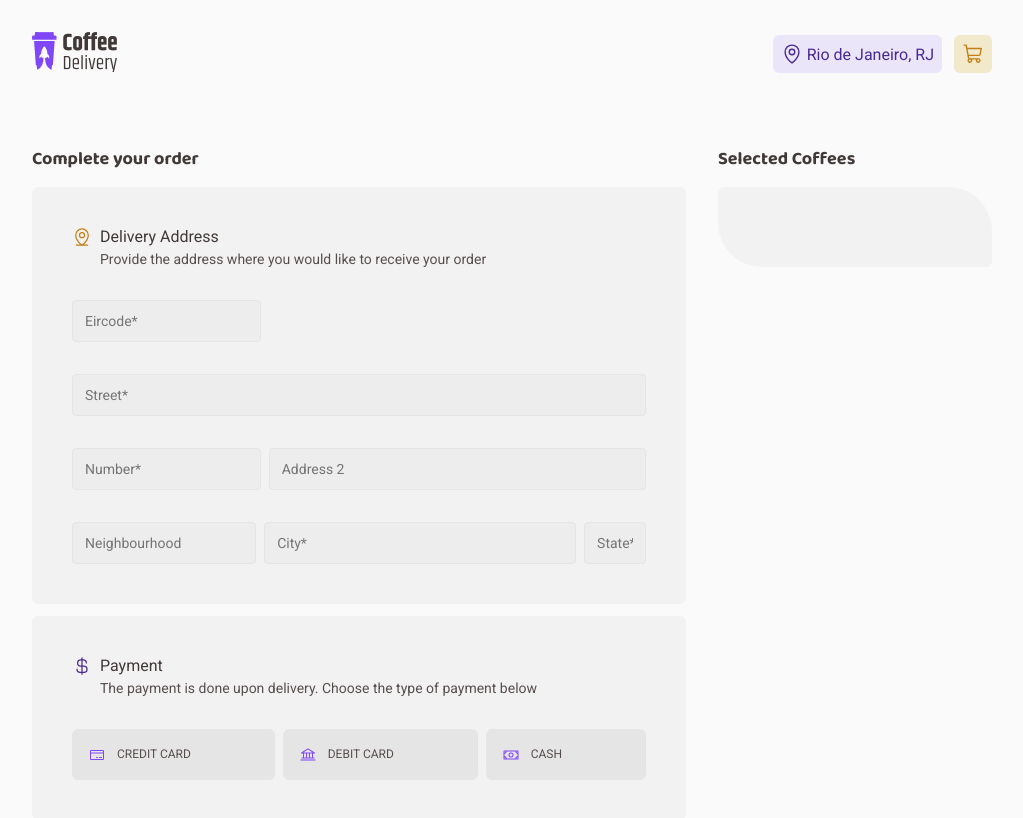
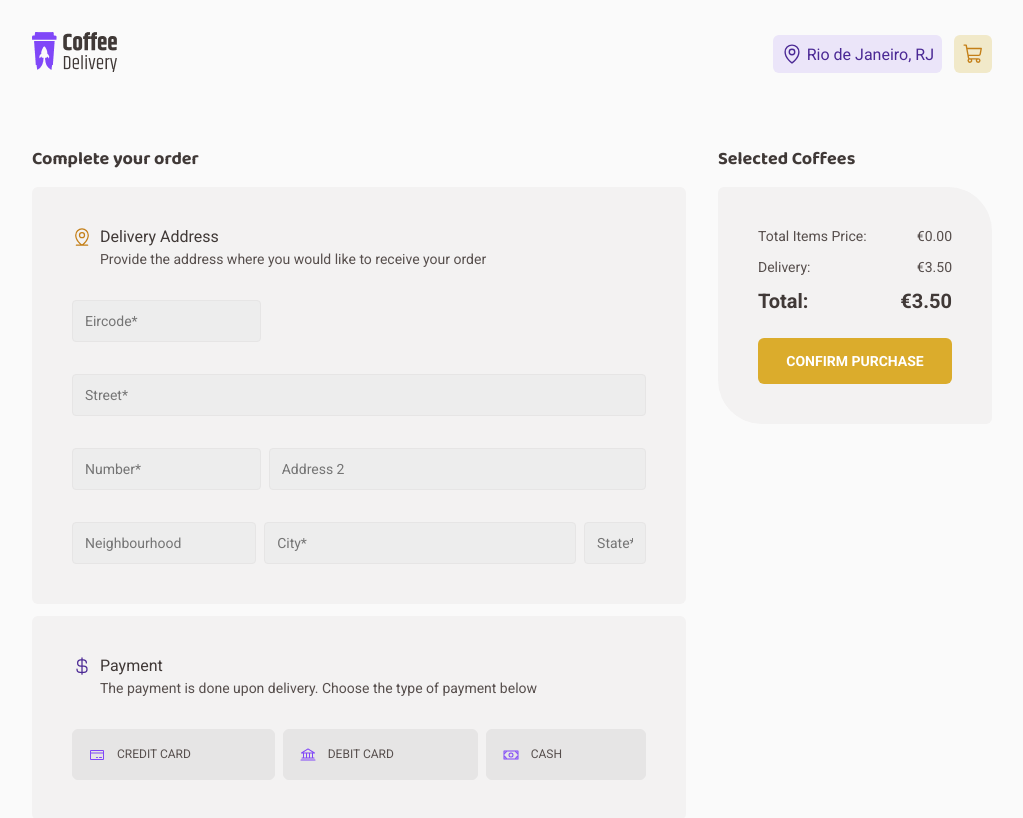
Before and after one commit to BrenoFischer/rocketseat, a React (Vite) app in the folder challenge-2/: page /checkout in a window 1280 px wide. Shown: the top 818 px of the page, without its empty margins (128-1151 px from the left). Built offline with nearby package versions, Linux system fonts and the light colour scheme.

Commit message:
complete checkout resume

```diff
--- a/challenge-2/src/contexts/CartContext.tsx
+++ b/challenge-2/src/contexts/CartContext.tsx
@@ -15,6 +15,7 @@ interface CartContextType {
     quantityToChange: number,
   ) => void
   deleteCoffeeFromCart: (coffeeTitle: string) => void
+  getTotalCartPrice: () => number
 }
 
 export const CartContext = createContext({} as CartContextType)
@@ -60,6 +61,15 @@ export function CartContextProvider({ children }: CartContextProviderProps) {
     dispatch(deleteCoffeeFromCartAction(coffeeTitle))
   }
 
+  function getTotalCartPrice() {
+    return coffees.reduce((acc, coffeeAndQuantity) => {
+      return (
+        acc +
+        parseFloat(coffeeAndQuantity.coffee.price) * coffeeAndQuantity.quantity
+      )
+    }, 0)
+  }
+
   return (
     <CartContext.Provider
       value={{
@@ -68,6 +78,7 @@ export function CartContextProvider({ children }: CartContextProviderProps) {
         getCoffeesQuantity,
         changeQuantityOfCoffeeOnCart,
         deleteCoffeeFromCart,
+        getTotalCartPrice,
       }}
     >
       {children}
--- a/challenge-2/src/pages/Checkout/components/CheckoutResume/index.tsx
+++ b/challenge-2/src/pages/Checkout/components/CheckoutResume/index.tsx
@@ -1,32 +1,53 @@
-import { useContext } from 'react'
+import { useContext, Fragment } from 'react'
 
 import {
+  CheckoutConfirmButton,
+  CheckoutPricesContainer,
   CheckoutResumeContainer,
   CheckoutResumeInfoWrapper,
   Divider,
+  NormalPriceContainer,
+  TotalPriceContainer,
 } from './styles'
 import { CartContext } from '../../../../contexts/CartContext'
 import { CoffeeCartCard } from './components/CoffeeCartCard'
 
 export function CheckoutResume() {
-  const { coffees } = useContext(CartContext)
+  const { coffees, getTotalCartPrice } = useContext(CartContext)
+
+  const totalCartPrice = getTotalCartPrice()
+  const deliveryPrice = 3.5
+  const totalPurchasePrice = (totalCartPrice + deliveryPrice).toFixed(2)
 
   return (
     <CheckoutResumeContainer>
       <h2>Selected Coffees</h2>
       <CheckoutResumeInfoWrapper>
-        {coffees.map((coffee, idx) => {
+        {coffees.map((coffee) => {
           return (
-            <>
+            <Fragment key={coffee.coffee.title}>
               <CoffeeCartCard
-                key={coffee.coffee.title + idx}
+                key={coffee.coffee.title}
                 coffee={coffee.coffee}
                 quantity={coffee.quantity}
               />
               <Divider />
-            </>
+            </Fragment>
           )
         })}
+        <CheckoutPricesContainer>
+          <NormalPriceContainer>
+            <span>Total Items Price:</span>{' '}
+            <span>€{totalCartPrice.toFixed(2)}</span>
+          </NormalPriceContainer>
+          <NormalPriceContainer>
+            <span>Delivery:</span> <span>€{deliveryPrice.toFixed(2)}</span>
+          </NormalPriceContainer>
+          <TotalPriceContainer>
+            <span>Total:</span> <span>€{totalPurchasePrice}</span>
+          </TotalPriceContainer>
+        </CheckoutPricesContainer>
+        <CheckoutConfirmButton>Confirm Purchase</CheckoutConfirmButton>
       </CheckoutResumeInfoWrapper>
     </CheckoutResumeContainer>
   )
--- a/challenge-2/src/pages/Checkout/components/CheckoutResume/styles.ts
+++ b/challenge-2/src/pages/Checkout/components/CheckoutResume/styles.ts
@@ -30,3 +30,61 @@ export const CheckoutResumeInfoWrapper = styled.div`
 export const Divider = styled.div`
   border: 1px solid ${(props) => props.theme['base-button']};
 `
+
+export const CheckoutPricesContainer = styled.div`
+  display: flex;
+  flex-direction: column;
+  justify-content: center;
+  align-items: flex-start;
+  padding: 0px;
+  gap: 0.75rem;
+
+  div {
+    display: flex;
+    justify-content: space-between;
+    padding: 0px;
+    gap: 8px;
+    width: 100%;
+  }
+`
+
+export const NormalPriceContainer = styled.div`
+  span {
+    font-weight: 400;
+    font-size: 0.875rem;
+    line-height: 130%;
+  }
+`
+
+export const TotalPriceContainer = styled.div`
+  span {
+    font-weight: 700;
+    font-size: 1.25rem;
+    line-height: 130%;
+
+    color: ${(props) => props.theme['base-subtitle']};
+  }
+`
+export const CheckoutConfirmButton = styled.button`
+  display: flex;
+  justify-content: center;
+  align-items: center;
+  padding: 0.75rem 0.5rem;
+  gap: 0.25rem;
+  border: none;
+  cursor: pointer;
+
+  background: ${(props) => props.theme.yellow};
+  border-radius: 6px;
+
+  width: 100%;
+
+  font-weight: 700;
+  font-size: 0.875rem;
+  line-height: 160%;
+
+  text-transform: uppercase;
+
+  color: ${(props) => props.theme.white};
+  font-stretch: 100;
+`
```
